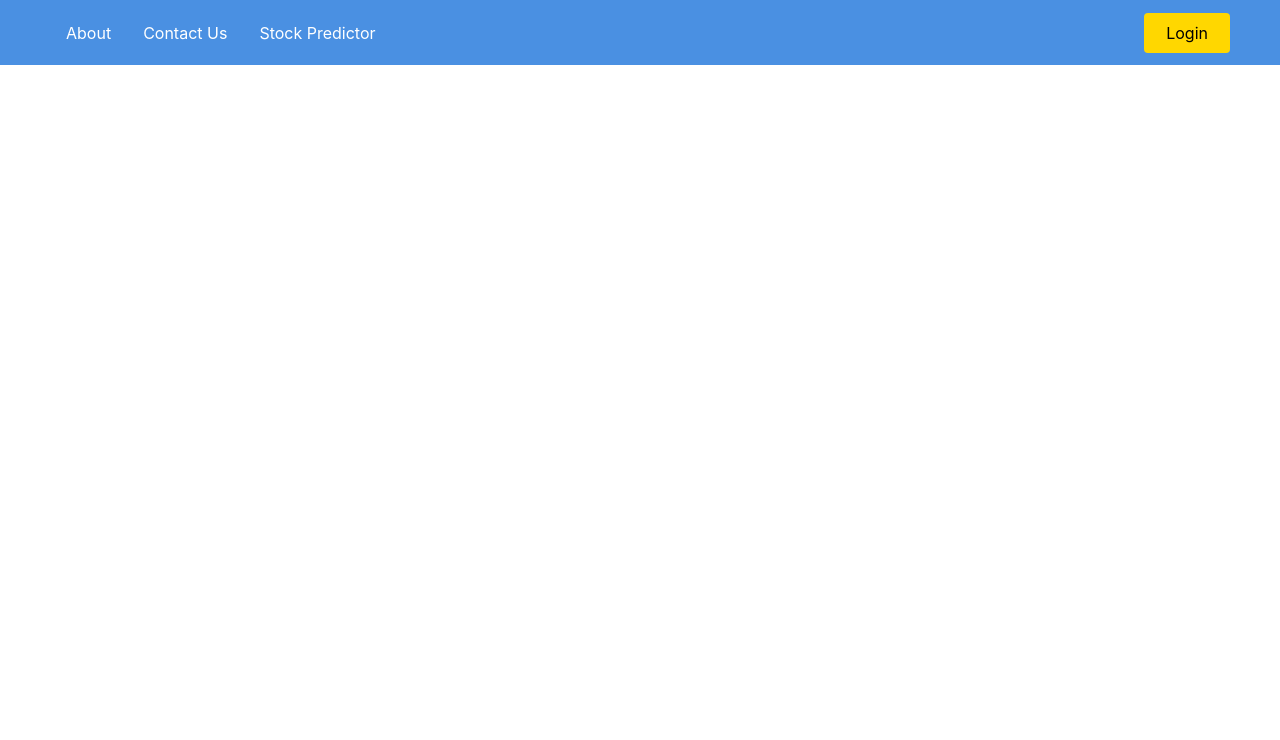
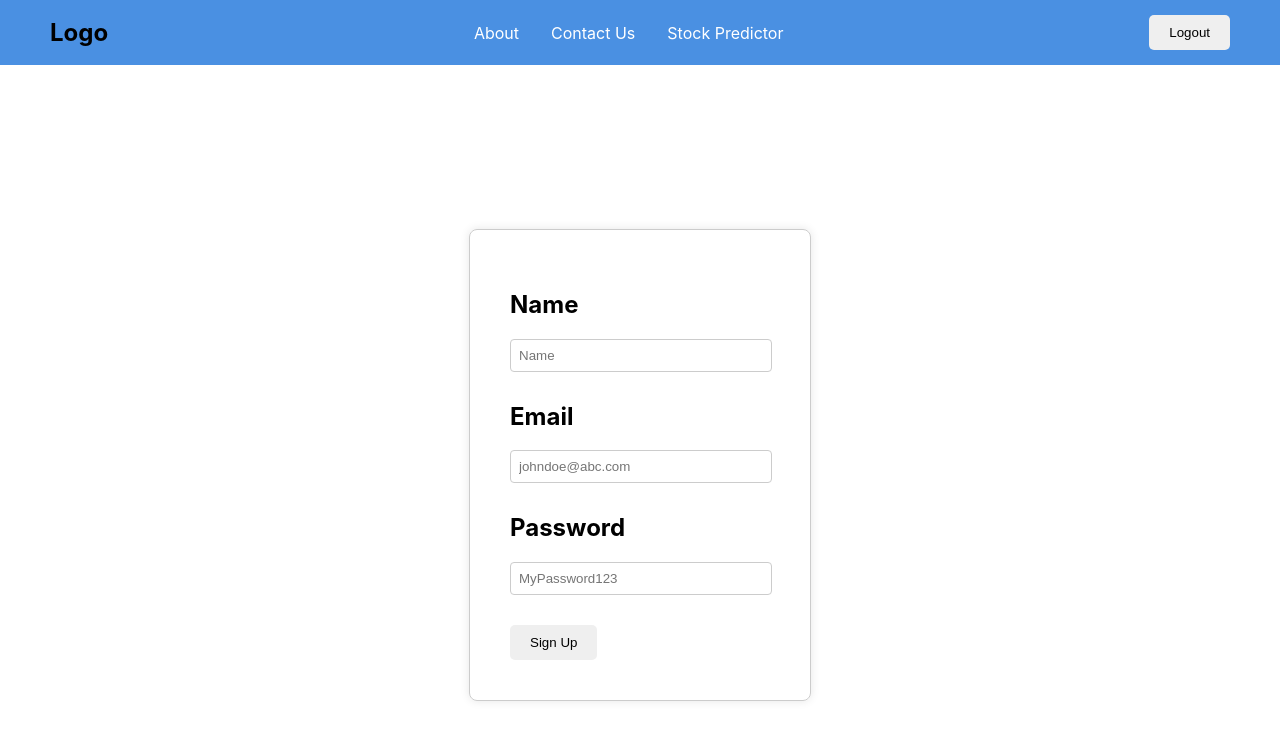
Before and after one commit to DaJoesh/CS4650-AWS-Project, a React (Create React App) app in the folder frontend/: page /signup in a window 1280 px wide. Shown: the top 740 px of the page. Built offline with nearby package versions, Linux system fonts and the light colour scheme.

Commit message:
Added signup

```diff
--- a/frontend/src/App.js
+++ b/frontend/src/App.js
@@ -10,32 +10,30 @@ import About from "./pages/about";
 import Contact from "./pages/contact";
 import Predictor from "./pages/predictor";
 import Login from "./pages/login";
+import SignUp from "./pages/signup"; // Import the SignUp component
 
 export const AuthContext = createContext();
 
 function App() {
-    const [isLoggedIn, setIsLoggedIn] = useState(false);
+  const [isLoggedIn, setIsLoggedIn] = useState(true);
 
   return (
     <AuthContext.Provider value={{ isLoggedIn, setIsLoggedIn }}>
       <Router>
         <Navbar />
         <Routes>
-                    {/* Directly render the About component for the /about route */}
+          {/* Set the default landing page to About */}
+          <Route path="/" element={<Navigate to="/about" />} />
           <Route path="/about" element={<About />} />
           <Route path="/contact" element={<Contact />} />
           {/* Restrict Predictor route based on isLoggedIn */}
           <Route
             path="/predictor"
-                        element={
-                            isLoggedIn ? <Predictor /> : <Navigate to="/login" />
-                        }
+            element={isLoggedIn ? <Predictor /> : <Navigate to="/login" />}
           />
-                    {/* Pass setIsLoggedIn as a prop to Login component */}
-                    <Route
-                        path="/login"
-                        element={<Login setIsLoggedIn={setIsLoggedIn} />}
-                    />
+          <Route path="/login" element={<Login setIsLoggedIn={setIsLoggedIn} />} />
+          <Route path="/signup" element={<SignUp setIsLoggedIn={setIsLoggedIn} />} />
+
         </Routes>
       </Router>
     </AuthContext.Provider>
--- a/frontend/src/components/Navbar/index.js
+++ b/frontend/src/components/Navbar/index.js
@@ -1,41 +1,36 @@
-import React from "react";
-import { useState } from "react";
-import {
-    Nav,
-    NavLink,
-    Bars,
-    NavMenu,
-    NavBtn,
-    NavBtnLink,
-} from "./NavbarElements";
+import { Nav, NavMenu, NavBtn, NavBtnLink, NavLink } from "./NavbarElements"; // Import custom styled components
+import { useContext } from "react";
+import { AuthContext } from "../../App";
+import { useNavigate } from "react-router-dom";
 
 const Navbar = () => {
-    const [isLoggedIn, setIsLoggedIn] = useState(true);
+  const { isLoggedIn, setIsLoggedIn } = useContext(AuthContext);
+  const navigate = useNavigate();
+
+  const handleLogout = () => {
+    localStorage.removeItem("user_id");
+    setIsLoggedIn(false);
+    navigate("/about");
+  };
 
   return (
-        <>
     <Nav>
-                <Bars />
-
+      <div className="logo">
+        <h1>Logo</h1>
+      </div>
       <NavMenu>
-                    <NavLink to="/about" >
-                        About
-                    </NavLink>
-                    <NavLink to="/contact">
-                        Contact Us
-                    </NavLink>
-                    {isLoggedIn &&
-                    <NavLink to="/predictor">Stock Predictor</NavLink>}
-
+        <NavLink to="/about">About</NavLink>
+        <NavLink to="/contact">Contact Us</NavLink>
+        {isLoggedIn && <NavLink to="/predictor">Stock Predictor</NavLink>}
       </NavMenu>
       <NavBtn>
-                    {/*link into the auth0 signin through this button*/}
-                    <NavBtnLink to="/login">
-                        Login
-                    </NavBtnLink>
+        {isLoggedIn ? (
+          <button onClick={handleLogout}>Logout</button>
+        ) : (
+          <NavBtnLink to="/login">Login</NavBtnLink>
+        )}
       </NavBtn>
     </Nav>
-        </>
   );
 };
 
--- a/frontend/src/pages/predictor.js
+++ b/frontend/src/pages/predictor.js
@@ -1,5 +1,6 @@
 import React from "react";
 import { useState, useEffect } from "react";
+import "./predictor.css";
 
 const Predictor = () => {
     const [message, setMessage] = useState('');
@@ -7,12 +8,17 @@ const Predictor = () => {
     const [dateInput, setDateInput] = useState('');
     const [predictedValue, setPredictedValue] = useState('');
     const [userHistory, setUserHistory] = useState('');
+    const [displayTickerInput, setDisplayTickerInput] = useState('');
+    const [displayDateInput, setDisplayDateInput] = useState('');
 
     const handleSubmit = async (event) => {
     event.preventDefault();
     console.log('submitted');
     console.log(tickerInput);
     console.log(dateInput);
+    setDisplayTickerInput(tickerInput);
+    setDisplayDateInput(dateInput);
+
 
     try {
         const response = await fetch('http://127.0.0.1:5000/predict/2', {
@@ -120,12 +126,9 @@ const Predictor = () => {
                 <br />
                 <button type = "submit">Submit</button>
 
-                <h2>
-                Ticker: {tickerInput}
-                Date: {dateInput}
-                PredictedValue: {predictedValue}
-
-                </h2>
+                <h2 className="h2Style">Ticker: {displayTickerInput}</h2>
+                <h2 className="h2Style">Date: {displayDateInput}</h2>
+                <h2 className="h2Style">PredictedValue: {predictedValue}</h2>
 
             </form>
             <div style={{ display: 'flex' }}>
--- /dev/null
+++ b/frontend/src/pages/signup.js
@@ -0,0 +1,92 @@
+
+import React, { useState } from "react";
+import { useNavigate } from "react-router";
+import "./login.css"; // Import the CSS file for styles;
+
+export default function Signup({ setIsLoggedIn }) {
+  const navigate = useNavigate();
+
+  const [formData, setFormData] = useState({
+    username: "",
+    email: "",
+    password: "",
+  });
+
+  function handleChange(name, value) {
+    setFormData({
+      ...formData,
+      [name]: value,
+    });
+  }
+
+  function validateEmail(email) {
+    const mail = String(email);
+    const emailRegex = /^[a-zA-Z0-9]+@[a-zA-Z0-9]+\.(com|edu)$/;
+    const validEmail = emailRegex.test(mail);
+    return validEmail;
+  }
+
+  async function handleSubmit() {
+    const email = formData.email;
+    const password = formData.password;
+    if (email.length < 1 || password.length < 1 || !validateEmail(email)) {
+      alert("Please enter a valid email");
+      return;
+    }
+
+    try {
+      const response = await fetch("http://127.0.0.1:5000/signup", {
+        method: "POST",
+        headers: {
+          "Content-Type": "application/json",
+        },
+        body: JSON.stringify(formData),
+      });
+
+      const result = await response.json();
+      console.log("Success:", result);
+      if (result && !result.hasOwnProperty("error")) {
+        localStorage.setItem("user_id", result.user_id);
+        setIsLoggedIn(true); // Update isLoggedIn state upon successful login
+        navigate("/predictor");
+      } else {
+        alert("Login failed. Please check your credentials.");
+      }
+    } catch (error) {
+      console.error("Error:", error);
+    }
+  }
+
+  return (
+    <div className="container">
+      <div className="box">
+        <div className="infoCard">
+          <h2>Name</h2>
+          <input
+            type="text"
+            value={formData.username}
+            placeholder="Name"
+            onChange={(e) => handleChange("username", e.target.value)}
+          />
+          <h2>Email</h2>
+          <input
+            type="text"
+            value={formData.email}
+            placeholder="johndoe@abc.com"
+            onChange={(e) => handleChange("email", e.target.value)}
+          />
+          <h2>Password</h2>
+          <input
+            type="password"
+            value={formData.password}
+            placeholder="MyPassword123"
+            onChange={(e) => handleChange("password", e.target.value)}
+          />
+          <div className="horizontalButtonContainer">
+            <button onClick={handleSubmit}>Sign Up</button>
+          </div>
+        </div>
+      </div>
+    </div>
+  );
+}
```
Also changed, not shown: frontend/src/pages/predictor.css (added), 2 other files (tests, documents, lock files or other folders). Lines whose indentation alone changed are shown as unchanged.
